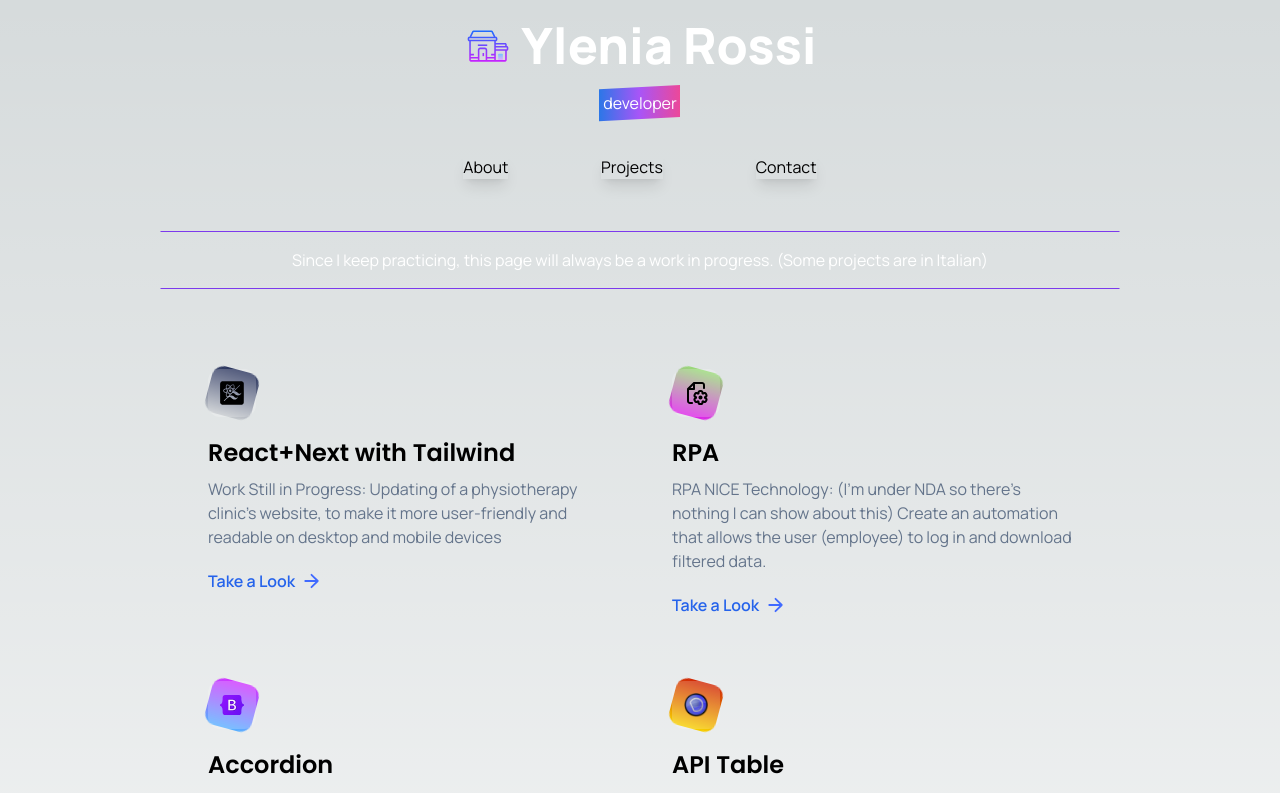
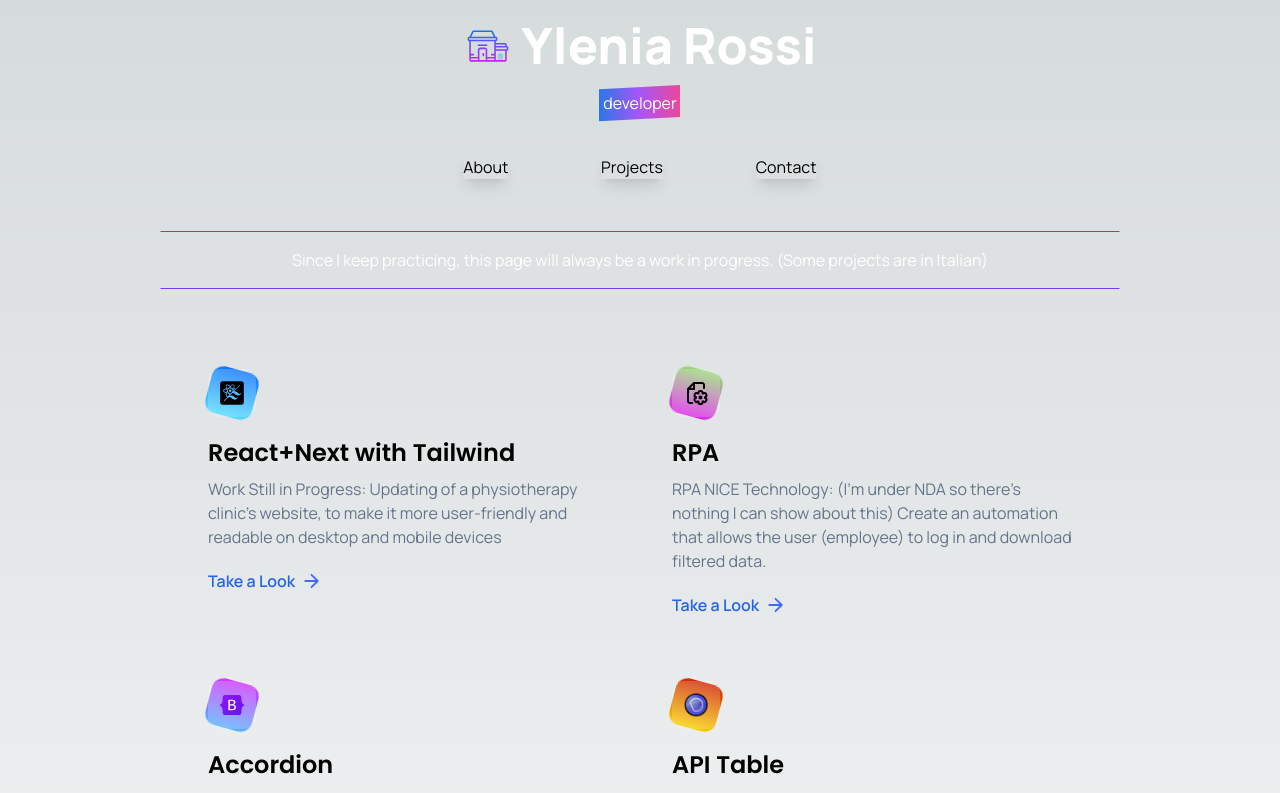
Before and after one commit to roxyle/portfolio, a Next.js app: page /Projects in a window 1280 px wide. Shown: the top 793 px of the page. Built offline with nearby package versions, Linux system fonts and the light colour scheme.

Commit message:
changed bg color

```diff
--- a/src/constants/index.ts
+++ b/src/constants/index.ts
@@ -207,7 +207,7 @@ export const projects = [
     {
         iconUrl: reacttailwind,
         id: "reacttailwind",
-        theme: 'btn-back-black',
+        theme: 'btn-back-blue',
         name: 'React+Next with Tailwind',
         description: "Work Still in Progress: Updating of a physiotherapy clinic's website, to make it more user-friendly and readable on desktop and mobile devices",
         link: 'https://fisioterapia02.vercel.app/',
```
